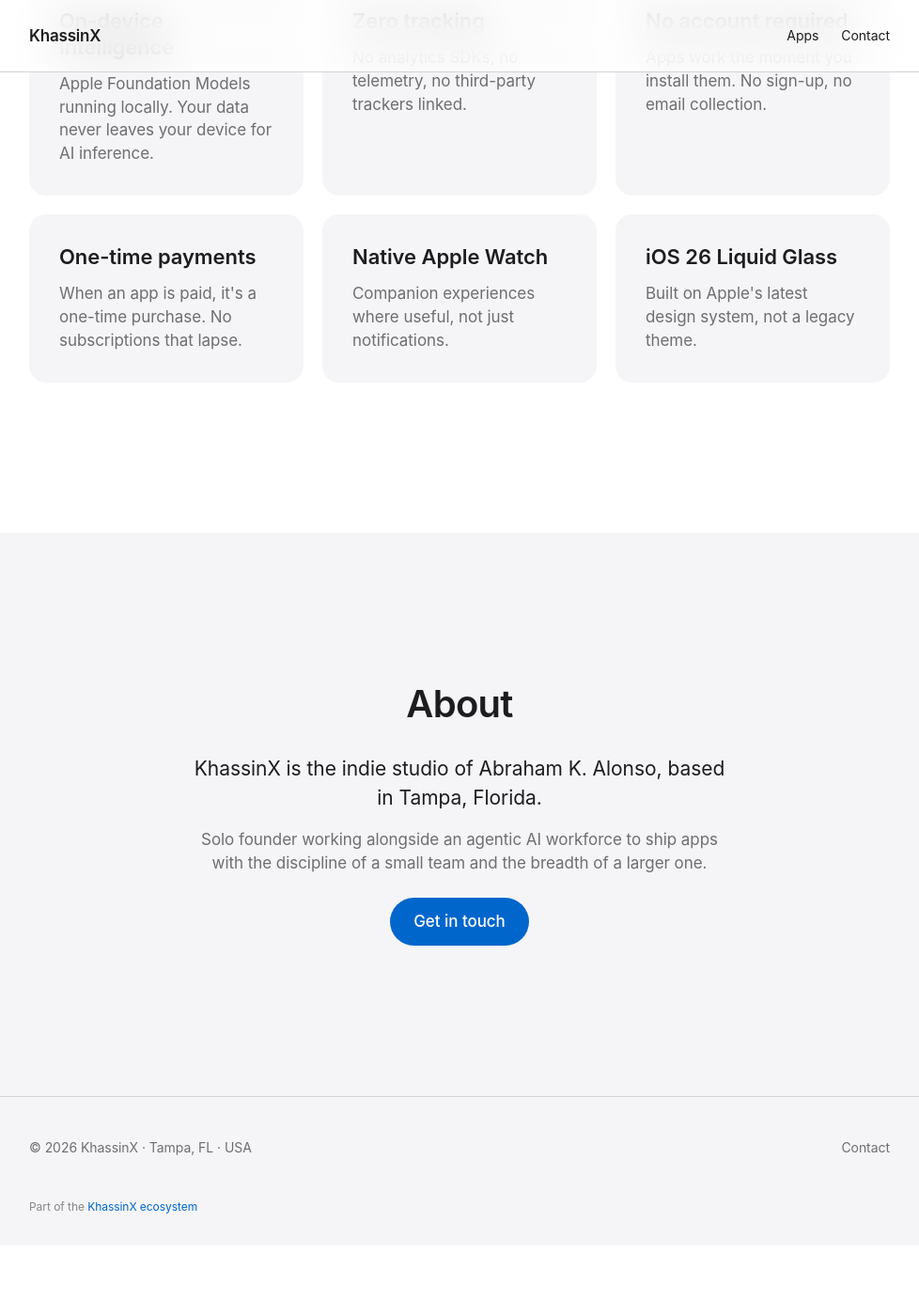
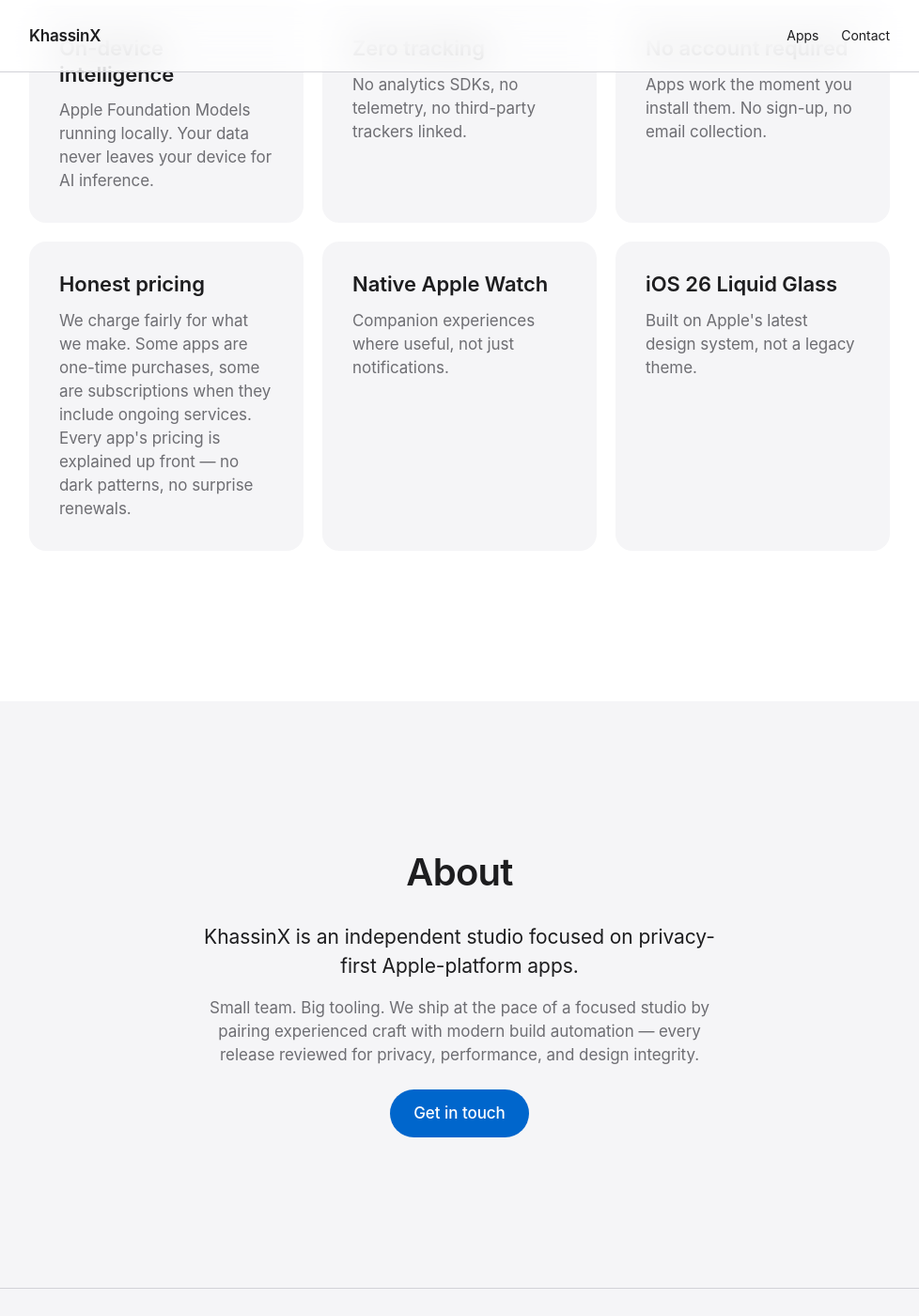
Before and after one commit to KhassinX/khassinx-apex-web, a Jekyll site: the page built from index.html, in a window 1280 px wide and 1400 px high, scrolled down 1647 px. Shown: the whole window at 94% size, without its empty margins (151-1129 px from the left). Built offline with Jekyll 4.4.1, drawn with Linux system fonts in a browser that asks for light colours; before the commit the page ends 2972 px from its top, so only the background shows below that; some of the changed text lies outside the part shown.

Commit message:
P0 OPSEC: remover PII e información de targeting del site público (#1)
Elimina nombre completo del founder, ubicación geográfica (Tampa, FL, USA)
y la mención "solo founder" del HTML público del umbrella site. Reemplaza
el principio "One-time payments" (que conflicta con el modelo subscription
de Khazen) por "Honest pricing" — abarca el portafolio entero sin sobre-
prometer.

Cambios:
- index.html: meta description, hero lead, About section, principle card
- _layouts/base.html: footer copyright sin location
- README.md: sección Contact sin nombre del founder, agrega security@

Razón: indie devs solos son target preferido de atacantes. La política
OPSEC del portafolio (feedback_opsec_cyberseguridad_portafolio.md) prohíbe
exponer estas señales públicamente.

Co-authored-by: khassinx <hello@khassinx.com>
Co-authored-by: Claude Opus 4.7 (1M context) <noreply@anthropic.com>

```diff
--- a/_layouts/base.html
+++ b/_layouts/base.html
@@ -56,7 +56,7 @@
 
   <footer class="site-footer">
     <div class="container">
-      <div>© {{ 'now' | date: '%Y' }} KhassinX · Tampa, FL · USA</div>
+      <div>© {{ 'now' | date: '%Y' }} KhassinX</div>
       <nav aria-label="Footer">
         {% for item in site.footer_nav %}
           <a href="{{ item.url | relative_url }}">{{ item.title }}</a>
--- a/index.html
+++ b/index.html
@@ -1,13 +1,13 @@
 ---
 layout: base
 title: Indie studio for privacy-first Apple platform apps
-description: KhassinX is the indie studio of Abraham K. Alonso (Tampa, FL) building privacy-first apps for iPhone, iPad, and Apple Watch.
+description: KhassinX is an independent studio building privacy-first apps for iPhone, iPad, and Apple Watch. On-device AI, zero tracking, native Apple platforms.
 ---
 
 <section class="hero">
   <div class="container">
     <h1>Apps built privately.<br>On purpose.</h1>
-    <p class="lead">KhassinX is an indie studio crafting on-device AI experiences for Apple platforms. No tracking. No accounts. No subscriptions.</p>
+    <p class="lead">KhassinX is an independent studio crafting on-device AI experiences for Apple platforms. No tracking. No accounts. Pricing that respects you.</p>
   </div>
 </section>
 
@@ -60,8 +60,8 @@ description: KhassinX is the indie studio of Abraham K. Alonso (Tampa, FL) build
       </article>
 
       <article class="card">
-        <h3>One-time payments</h3>
-        <p>When an app is paid, it's a one-time purchase. No subscriptions that lapse.</p>
+        <h3>Honest pricing</h3>
+        <p>We charge fairly for what we make. Some apps are one-time purchases, some are subscriptions when they include ongoing services. Every app's pricing is explained up front — no dark patterns, no surprise renewals.</p>
       </article>
 
       <article class="card">
@@ -81,10 +81,10 @@ description: KhassinX is the indie studio of Abraham K. Alonso (Tampa, FL) build
   <div class="container container-narrow" style="text-align: center;">
     <h2>About</h2>
     <p style="font-size: var(--fs-body-l); color: var(--khassinx-text-primary); line-height: 1.47; margin-bottom: var(--space-md);">
-      KhassinX is the indie studio of Abraham K. Alonso, based in Tampa, Florida.
+      KhassinX is an independent studio focused on privacy-first Apple-platform apps.
     </p>
     <p class="text-secondary" style="font-size: var(--fs-body); max-width: 580px; margin: 0 auto var(--space-xl);">
-      Solo founder working alongside an agentic AI workforce to ship apps with the discipline of a small team and the breadth of a larger one.
+      Small team. Big tooling. We ship at the pace of a focused studio by pairing experienced craft with modern build automation — every release reviewed for privacy, performance, and design integrity.
     </p>
     <a class="btn btn-primary" href="mailto:hello@khassinx.com">Get in touch</a>
   </div>
```
Also changed, not shown: README.md.
